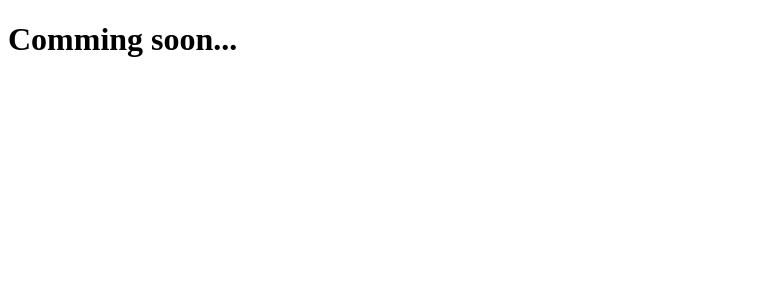
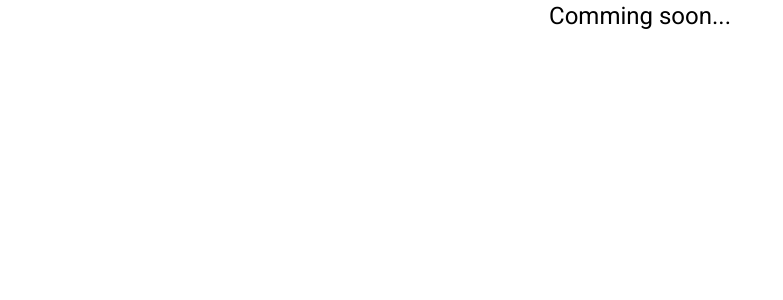
Before and after one commit to NikolaMalinovic97/WeatherApp, an Angular app: page / in a window 1280 px wide. Shown: the top 300 px of the page, without its empty margins (0-783 px from the left). Built offline with nearby package versions, Linux system fonts and the light colour scheme.

Commit message:
Add angular material and angular flex layout

```diff
--- a/package.json
+++ b/package.json
@@ -12,10 +12,13 @@
   "private": true,
   "dependencies": {
     "@angular/animations": "~10.0.0",
+    "@angular/cdk": "^10.0.1",
     "@angular/common": "~10.0.0",
     "@angular/compiler": "~10.0.0",
     "@angular/core": "~10.0.0",
+    "@angular/flex-layout": "^10.0.0-beta.32",
     "@angular/forms": "~10.0.0",
+    "@angular/material": "^10.0.1",
     "@angular/platform-browser": "~10.0.0",
     "@angular/platform-browser-dynamic": "~10.0.0",
     "@angular/router": "~10.0.0",
--- a/src/app/app.component.html
+++ b/src/app/app.component.html
@@ -1 +1,3 @@
-<h1>Comming soon...</h1>
+<div fxLayout="row" fxLayoutAlign="center center">
+    <h1>Comming soon...</h1>
+</div>
--- a/src/app/app.module.ts
+++ b/src/app/app.module.ts
@@ -1,8 +1,10 @@
 import { BrowserModule } from '@angular/platform-browser';
 import { NgModule } from '@angular/core';
+import { FlexLayoutModule } from '@angular/flex-layout';
 
 import { AppRoutingModule } from './app-routing.module';
 import { AppComponent } from './app.component';
+import { BrowserAnimationsModule } from '@angular/platform-browser/animations';
 
 @NgModule({
   declarations: [
@@ -10,7 +12,9 @@ import { AppComponent } from './app.component';
   ],
   imports: [
     BrowserModule,
-    AppRoutingModule
+    AppRoutingModule,
+    FlexLayoutModule,
+    BrowserAnimationsModule
   ],
   providers: [],
   bootstrap: [AppComponent]
--- a/src/index.html
+++ b/src/index.html
@@ -6,8 +6,10 @@
   <base href="/">
   <meta name="viewport" content="width=device-width, initial-scale=1">
   <link rel="icon" type="image/x-icon" href="favicon.ico">
+  <link href="https://fonts.googleapis.com/css?family=Roboto:300,400,500&display=swap" rel="stylesheet">
+  <link href="https://fonts.googleapis.com/icon?family=Material+Icons" rel="stylesheet">
 </head>
-<body>
+<body class="mat-typography">
   <app-root></app-root>
 </body>
 </html>
--- a/src/styles.scss
+++ b/src/styles.scss
@@ -1 +1,41 @@
-/* You can add global styles to this file, and also import other style files */
+
+// Custom Theming for Angular Material
+// For more information: https://material.angular.io/guide/theming
+@import '~@angular/material/theming';
+// Plus imports for other components in your app.
+
+// Include the common styles for Angular Material. We include this here so that you only
+// have to load a single css file for Angular Material in your app.
+// Be sure that you only ever include this mixin once!
+@include mat-core();
+
+// Define the palettes for your theme using the Material Design palettes available in palette.scss
+// (imported above). For each palette, you can optionally specify a default, lighter, and darker
+// hue. Available color palettes: https://material.io/design/color/
+$weather-app-primary: mat-palette($mat-indigo);
+$weather-app-accent: mat-palette($mat-pink, A200, A100, A400);
+
+// The warn palette is optional (defaults to red).
+$weather-app-warn: mat-palette($mat-red);
+
+// Create the theme object. A theme consists of configurations for individual
+// theming systems such as "color" or "typography".
+$weather-app-theme: mat-light-theme((
+  color: (
+    primary: $weather-app-primary,
+    accent: $weather-app-accent,
+    warn: $weather-app-warn,
+  )
+));
+
+// Include theme styles for core and each component used in your app.
+// Alternatively, you can import and @include the theme mixins for each component
+// that you are using.
+@include angular-material-theme($weather-app-theme);
+
+* {
+    margin: 0 !important;
+}
+
+html, body { height: 100%; }
+body { margin: 0; font-family: Roboto, "Helvetica Neue", sans-serif; }
```
Also changed, not shown: 1 other file (tests, documents, lock files or other folders).
